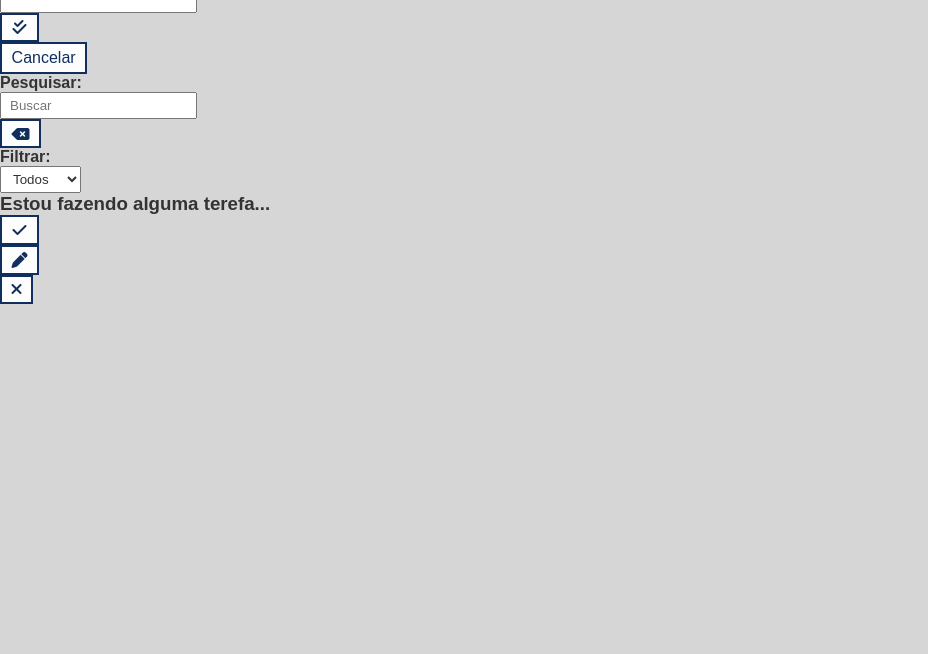
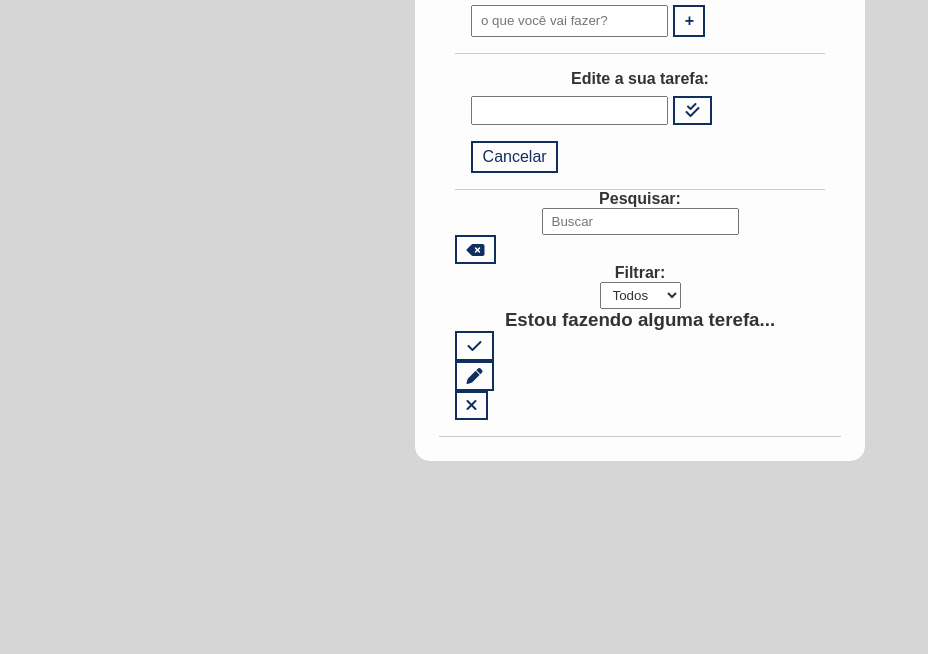
Before and after one commit to Bueno-Italo/toDoList-Avancado, a plain HTML site: page index.html in a window 1280 px wide. Shown: the part 146-800 px from the top of the page, without its empty margins (0-928 px from the left). Drawn offline with Linux system fonts and the light colour scheme; files whose address does not match are found by name.

Commit message:
Estilo do formulario do campo de tarefa

```diff
--- a/css/style.css
+++ b/css/style.css
@@ -47,4 +47,41 @@
     display: none;
   }
 
-  /*Todo header --> 22M*/
+/* Todo Header */
+  .todo-container {
+    max-width: 450px;
+    margin: 3rem auto 0;
+    background-color: #fdfdfd;
+    padding: 1.5rem;
+    border-radius: 15px;
+  }
+
+  .todo-container header {
+    text-align: center;
+    padding: 0 1rem 1rem;
+    border-bottom: 1px solid #ccc;
+  }
+
+/*Todo Form*/
+#todo-form, #edit-form {
+  padding: 1rem;
+  border-bottom: 1px solid #ccc;
+}
+
+#todo-form p,
+#edit-form p {
+  margin-bottom: 0.5rem;
+  font-weight: bold;
+}
+
+.form-control {
+  display: flex;
+}
+
+.form-control input {
+  margin-right: .3rem;
+}
+
+#cancel-edit-btn {
+  margin-top: 1rem;
+}
```
